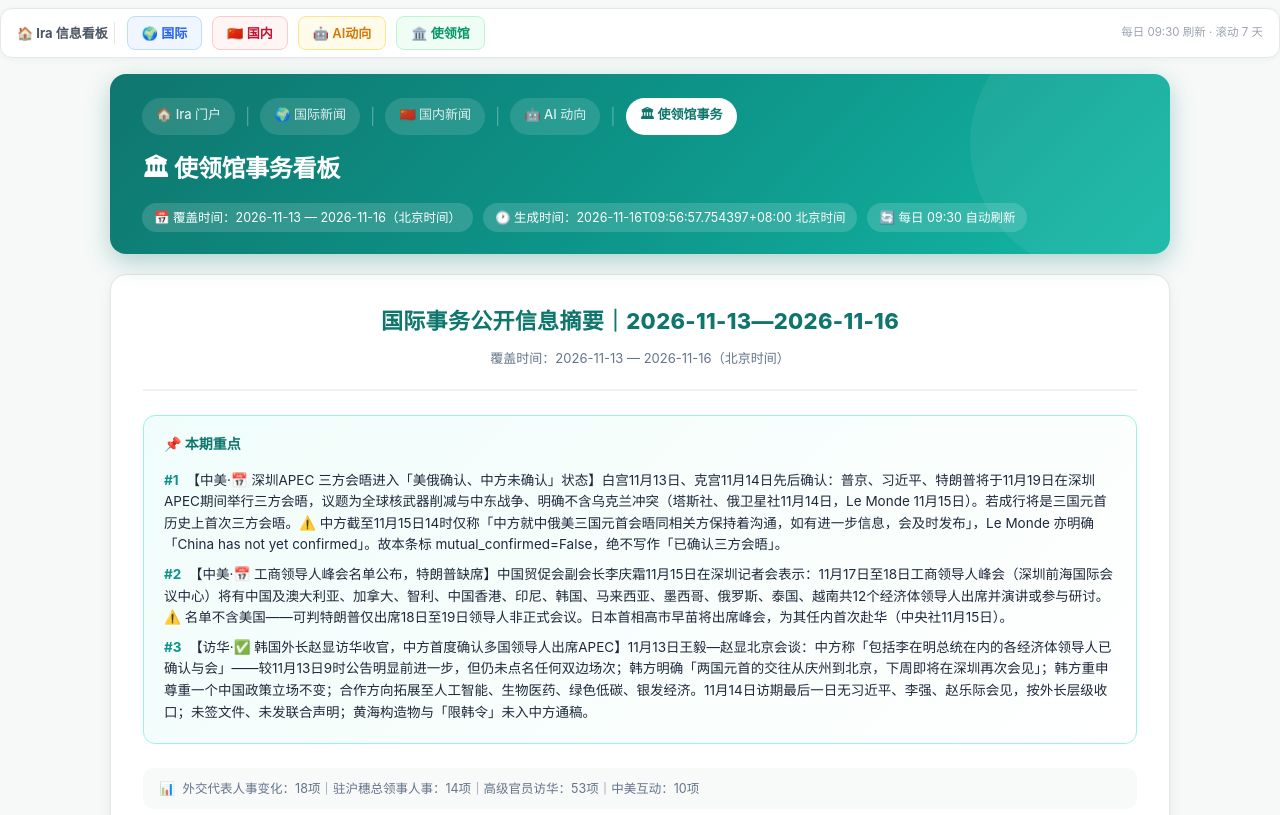
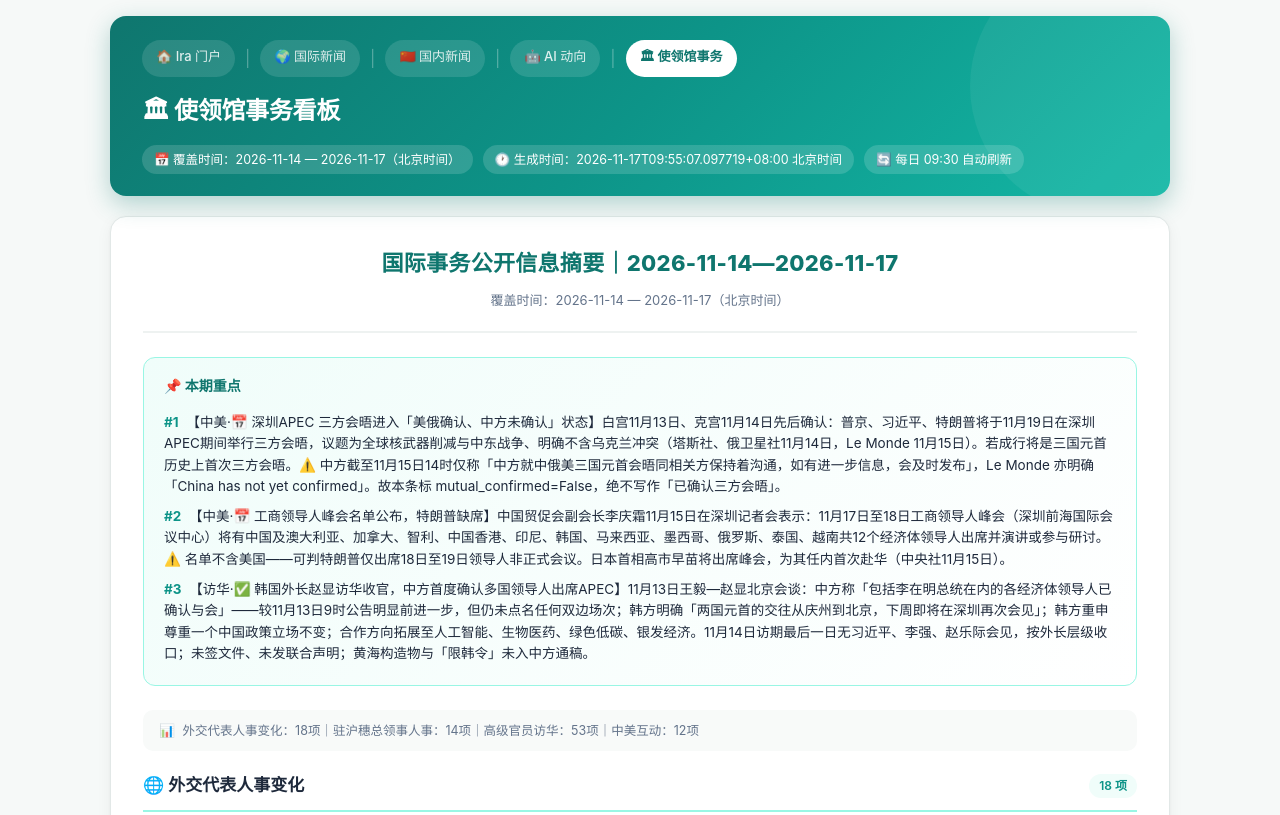
Before and after one commit to Iranorawahaha/international-news-kb, a plain HTML site: page diplomatic-affairs.html in a window 1280 px wide. Shown: the top 815 px of the page. Drawn offline with Linux system fonts and the light colour scheme.

Commit message:
🏛 使领馆事务看板自动刷新 v1.0 - 2026-11-17 09:55
📊 外交人事 · 官员访华 · 中美互动 · 自动采集更新

```diff
--- a/data/diplomatic-seen.json
+++ b/data/diplomatic-seen.json
@@ -1,6 +1,6 @@
 {
- "updated": "2026-11-16T09:56:57.754397+08:00",
- "count": 137,
+ "updated": "2026-11-17T09:55:07.097719+08:00",
+ "count": 139,
  "ids": [
   "03130d5078b3",
   "06511076977b",
@@ -94,6 +94,8 @@
   "evt-uscn-008",
   "evt-uscn-009",
   "evt-uscn-010",
+  "evt-uscn-011",
+  "evt-uscn-012",
   "evt-visit-002",
   "evt-visit-003",
   "evt-visit-004",
--- a/diplomatic-affairs.html
+++ b/diplomatic-affairs.html
@@ -339,16 +339,6 @@
 </style>
 </head>
 <body>
-<!-- ===== IRA-NAV-V5: Ira 信息看板 统一导航（自动注入，勿删） ===== -->
-<div class="ira-nav-v4" style="max-width:1400px;margin:8px auto 0;padding:7px 16px;background:#fff;border:1px solid #e4e7ee;border-radius:12px;box-shadow:0 1px 6px rgba(28,36,52,.05);display:flex;align-items:center;gap:10px;flex-wrap:wrap;font-size:13px;">
-  <a href="./" style="font-weight:700;color:#4b5563;text-decoration:none;padding:0 6px 0 0;border-right:1px solid #e5e7eb;margin-right:2px;">🏠 Ira 信息看板</a>
-  <a href="international-news.html" style="color:#2563eb;text-decoration:none;font-weight:600;padding:5px 14px;border-radius:8px;background:#eff6ff;border:1px solid #bfdbfe;">🌍 国际</a>
-  <a href="china-news.html" style="color:#c41230;text-decoration:none;font-weight:600;padding:5px 14px;border-radius:8px;background:#fff5f5;border:1px solid #fecaca;">🇨🇳 国内</a>
-  <a href="ai-news.html" style="color:#d97706;text-decoration:none;font-weight:600;padding:5px 14px;border-radius:8px;background:#fffbeb;border:1px solid #fde68a;">🤖 AI动向</a>
-  <a href="diplomatic-affairs.html" style="color:#059669;text-decoration:none;font-weight:600;padding:5px 14px;border-radius:8px;background:#f0fdf4;border:1px solid #bbf7d0;">🏛️ 使领馆</a>
-  <span style="color:#9ca3af;margin-left:auto;font-size:11.5px;">每日 09:30 刷新 · 滚动 7 天</span>
-</div>
-<!-- ===== /IRA-NAV-V5 ===== -->
 <div class="wrap">
 
   <header class="hero">
@@ -365,21 +355,21 @@
     </div>
     <h1>🏛 使领馆事务看板</h1>
     <div class="hero-meta">
-      <span>📅 覆盖时间：2026-11-13 — 2026-11-16（北京时间）</span>
-      <span>🕐 生成时间：2026-11-16T09:56:57.754397+08:00 北京时间</span>
+      <span>📅 覆盖时间：2026-11-14 — 2026-11-17（北京时间）</span>
+      <span>🕐 生成时间：2026-11-17T09:55:07.097719+08:00 北京时间</span>
       <span>🔄 每日 09:30 自动刷新</span>
     </div>
   </header>
 
   <div class="brief-container">
     <div class="brief-header">
-      <h1>国际事务公开信息摘要｜2026-11-13—2026-11-16</h1>
-      <div class="brief-date">覆盖时间：2026-11-13 — 2026-11-16（北京时间）</div>
+      <h1>国际事务公开信息摘要｜2026-11-14—2026-11-17</h1>
+      <div class="brief-date">覆盖时间：2026-11-14 — 2026-11-17（北京时间）</div>
     </div>
     <section class="highlights">
       <h2>📌 本期重点</h2>
       <ul><li><b>#1</b> 【中美·📅 深圳APEC 三方会晤进入「美俄确认、中方未确认」状态】白宫11月13日、克宫11月14日先后确认：普京、习近平、特朗普将于11月19日在深圳APEC期间举行三方会晤，议题为全球核武器削减与中东战争、明确不含乌克兰冲突（塔斯社、俄卫星社11月14日，Le Monde 11月15日）。若成行将是三国元首历史上首次三方会晤。⚠️ 中方截至11月15日14时仅称「中方就中俄美三国元首会晤同相关方保持着沟通，如有进一步信息，会及时发布」，Le Monde 亦明确「China has not yet confirmed」。故本条标 mutual_confirmed=False，绝不写作「已确认三方会晤」。</li><li><b>#2</b> 【中美·📅 工商领导人峰会名单公布，特朗普缺席】中国贸促会副会长李庆霜11月15日在深圳记者会表示：11月17日至18日工商领导人峰会（深圳前海国际会议中心）将有中国及澳大利亚、加拿大、智利、中国香港、印尼、韩国、马来西亚、墨西哥、俄罗斯、泰国、越南共12个经济体领导人出席并演讲或参与研讨。⚠️ 名单不含美国——可判特朗普仅出席18日至19日领导人非正式会议。日本首相高市早苗将出席峰会，为其任内首次赴华（中央社11月15日）。</li><li><b>#3</b> 【访华·✅ 韩国外长赵显访华收官，中方首度确认多国领导人出席APEC】11月13日王毅—赵显北京会谈：中方称「包括李在明总统在内的各经济体领导人已确认与会」——较11月13日9时公告明显前进一步，但仍未点名任何双边场次；韩方明确「两国元首的交往从庆州到北京，下周即将在深圳再次会见」；韩方重申尊重一个中国政策立场不变；合作方向拓展至人工智能、生物医药、绿色低碳、银发经济。11月14日访期最后一日无习近平、李强、赵乐际会见，按外长层级收口；未签文件、未发联合声明；黄海构造物与「限韩令」未入中方通稿。</li></ul>
-    </section><section class="data-summary"><span>📊</span> 外交代表人事变化：18项｜驻沪穗总领事人事：14项｜高级官员访华：53项｜中美互动：10项</section><section class="module" id="mod-personnel">
+    </section><section class="data-summary"><span>📊</span> 外交代表人事变化：18项｜驻沪穗总领事人事：14项｜高级官员访华：53项｜中美互动：12项</section><section class="module" id="mod-personnel">
       <h2 class="module-title">🌐 外交代表人事变化<span class="mod-count">18 项</span></h2>
       <div class="event-card">
           <div class="ev-header">
```
Also changed, not shown: gh-pages/diplomatic-affairs.html (+5 -15 lines), data/diplomatic-affairs.json.
